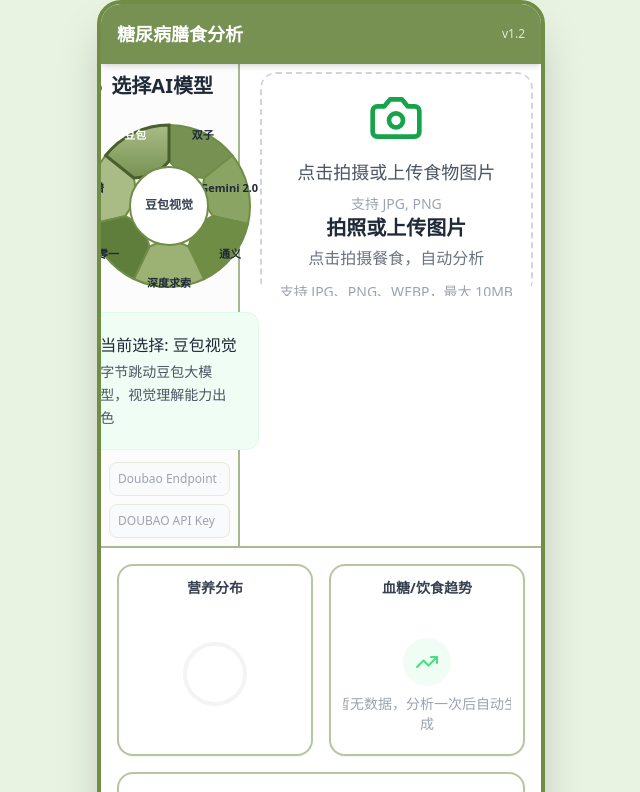
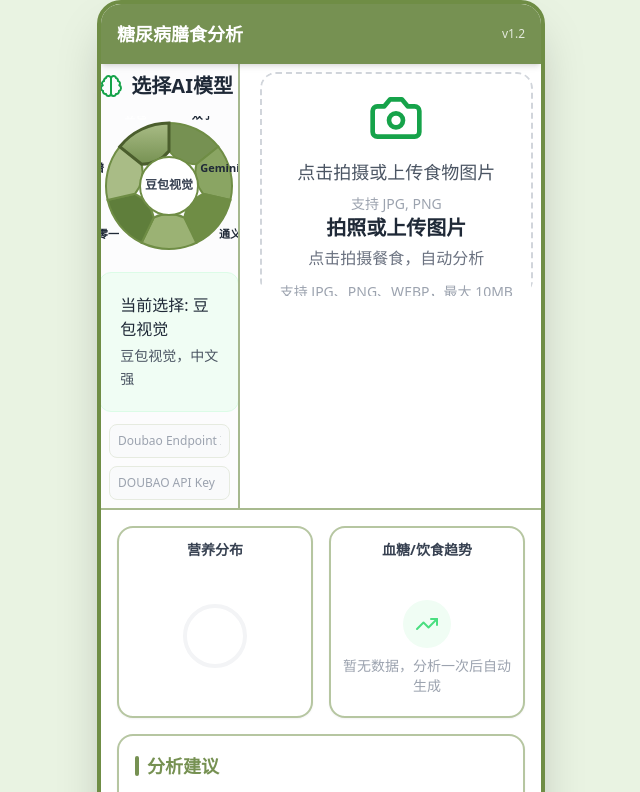
Before and after one commit to litongxue7788/diabetic-diet-analyzer-node, a Next.js app in the folder diabetic-diet-analyze/: page / in a window 1280 px wide. Shown: the top 792 px of the page, without its empty margins (319-959 px from the left). Built offline with nearby package versions, Linux system fonts and the light colour scheme.

Commit message:
style(ui): 短标签改为豆包/双子/通义/深度/零一/智谱；限制模型圆形与上传框溢出；修复折线图容器布局；精简模型描述

```diff
--- a/diabetic-diet-analyze/app/components/ImageUploader.tsx
+++ b/diabetic-diet-analyze/app/components/ImageUploader.tsx
@@ -66,7 +66,7 @@ export default function ImageUploader({ onImageSelect, children }: ImageUploader
   return (
     <div className="space-y-4">
       {preview ? (
-        <div className="relative rounded-2xl overflow-hidden bg-black/5 aspect-square sm:aspect-video w-full group flex items-center justify-center border border-[#769152]/20">
+        <div className="relative rounded-2xl overflow-hidden bg-black/5 w-full h-full group flex items-center justify-center border border-[#769152]/20">
           <img
             src={preview}
             alt="预览"
--- a/diabetic-diet-analyze/app/components/ModelSelector.tsx
+++ b/diabetic-diet-analyze/app/components/ModelSelector.tsx
@@ -25,7 +25,7 @@ export default function ModelSelector({ selectedModel, onModelSelect, size }: Mo
     'doubao-vision': '豆包',
     'gemini-pro-vision': '双子',
     'qwen-vl-plus': '通义',
-    'deepseek-vl': '深度求索',
+    'deepseek-vl': '深度',
     'yi-vision': '零一',
     'glm-4v': '智谱',
   }
@@ -33,9 +33,17 @@ export default function ModelSelector({ selectedModel, onModelSelect, size }: Mo
     'doubao-vision': '豆包视觉',
     'gemini-pro-vision': '双子视觉',
     'qwen-vl-plus': '通义视觉',
-    'deepseek-vl': '深度求索(视觉)',
+    'deepseek-vl': '深度视觉',
     'yi-vision': '零一视觉',
     'glm-4v': '智谱视觉',
+  }
+  const descMap: Record<string, string> = {
+    'doubao-vision': '豆包视觉，中文强',
+    'gemini-pro-vision': '双子视觉，速度快',
+    'qwen-vl-plus': '通义视觉，识别准',
+    'deepseek-vl': '深度视觉，通用好',
+    'yi-vision': '零一视觉，表达强',
+    'glm-4v': '智谱视觉，中文佳',
   }
 
   const defaultModels: Model[] = [
@@ -104,7 +112,7 @@ export default function ModelSelector({ selectedModel, onModelSelect, size }: Mo
              当前选择: {cnFull[selectedModel] || models.find(m => m.id === selectedModel)?.name}
           </p>
           <p className="text-sm text-gray-600 leading-relaxed">
-            {models.find(m => m.id === selectedModel)?.description}
+            {descMap[selectedModel] || models.find(m => m.id === selectedModel)?.description}
           </p>
         </div>
       )}
--- a/diabetic-diet-analyze/app/page.tsx
+++ b/diabetic-diet-analyze/app/page.tsx
@@ -102,8 +102,8 @@ export default function Home() {
            {/* Top Section: Settings & Upload */}
            <div className="grid grid-cols-12 gap-3 border-b-2 border-[#6F8D45]/60">
             {/* Left: Model Settings */}
-            <div className="col-span-4 p-2 border-r-2 border-[#6F8D45]/60 flex flex-col items-center justify-center bg-gray-50/50">
-              <ModelSelector selectedModel={selectedModel} onModelSelect={setSelectedModel} size={180} />
+            <div className="col-span-4 p-2 border-r-2 border-[#6F8D45]/60 flex flex-col items-center justify-center bg-gray-50/50 relative overflow-hidden min-h-[220px]">
+              <ModelSelector selectedModel={selectedModel} onModelSelect={setSelectedModel} size={140} />
               {provider === 'doubao' && (
                 <input
                   type="text"
@@ -167,14 +167,12 @@ export default function Home() {
               </div>
 
               {/* Right: Line Chart */}
-              <div className="bg-white p-3 rounded-2xl border-2 border-[#6F8D45]/50 shadow-sm flex flex-col h-48">
+               <div className="bg-white p-3 rounded-2xl border-2 border-[#6F8D45]/50 shadow-sm flex flex-col h-48">
                  <h4 className="text-sm font-bold text-gray-700 mb-2 text-center">血糖/饮食趋势</h4>
-                 <div className="flex-1 overflow-hidden relative">
-                    <div className="absolute inset-0 left-[-10px] right-[-10px]">
-                      <DietHistoryChart />
-                    </div>
+                 <div className="flex-1 overflow-hidden">
+                   <DietHistoryChart />
                  </div>
-              </div>
+               </div>
            </div>
 
            {/* Bottom: Analysis Advice */}
```
